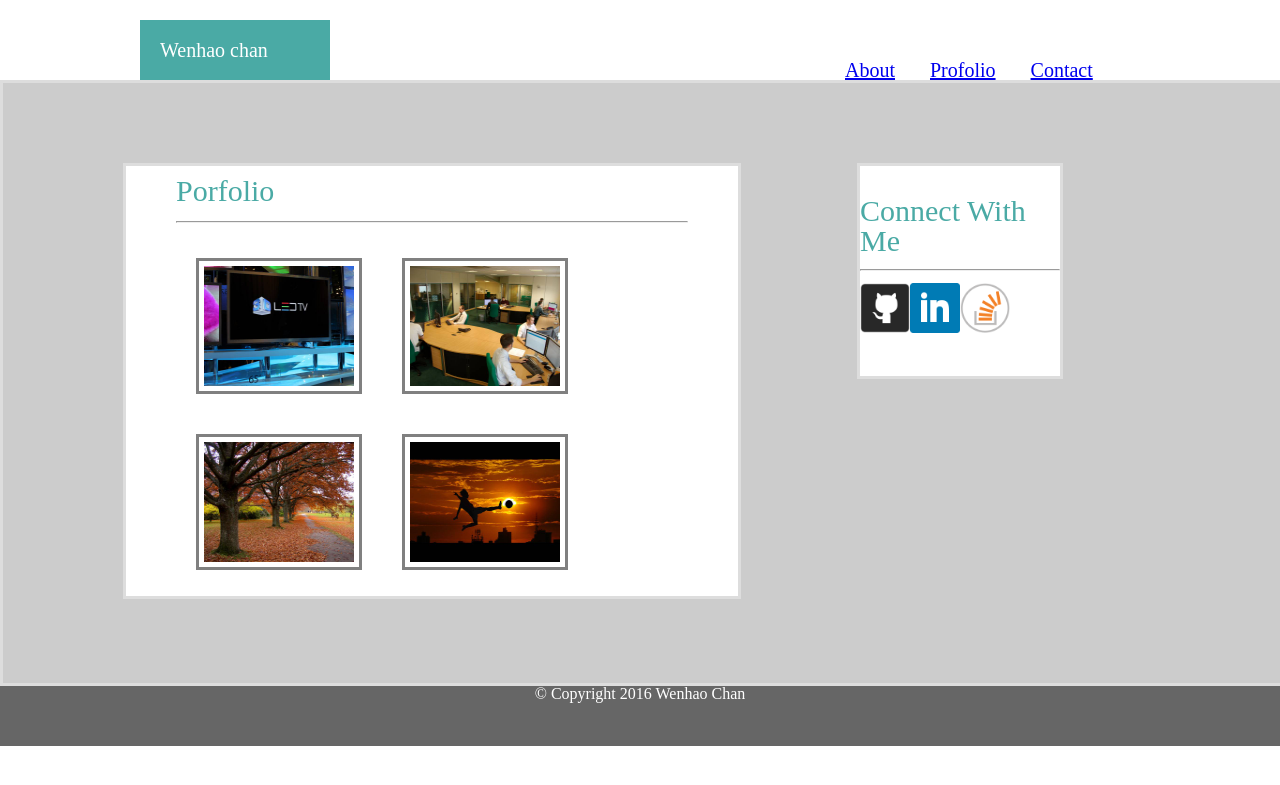
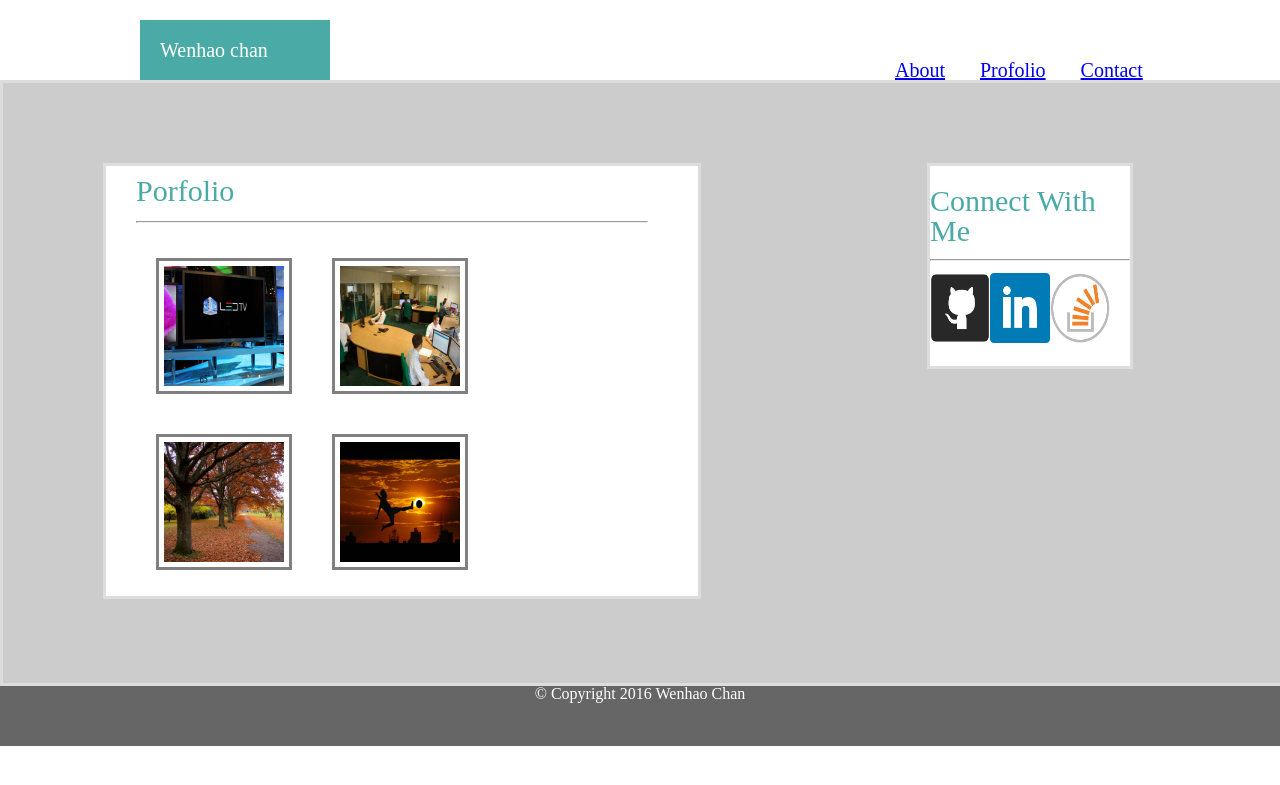
Before and after one commit to whchan167/Basic-Portfolio, a PHP site: page /portfolio.html in a window 1280 px wide. Shown: the top 785 px of the page. Run offline with PHP 8.4, Linux system fonts and the light colour scheme.

Commit message:
Basic-Portfolio

```diff
--- a/assets/css/style.css
+++ b/assets/css/style.css
@@ -3,6 +3,7 @@ body {margin: 0;
       background-color: #ffffff;
       font-family: "Georgia", Times New Roman, Times, serif;
       font-color: #333333;}
+
 h1 {font-family: 'Georgia', Times, Times New Roman, serif;}
 
 img {width:250px;
@@ -29,7 +30,7 @@ header {width:100%;
 		color:white;}
 
 .nav-box {margin-top:20px;
-		  margin-right:150px;
+		  margin-right:100px;
 		  font-size:20px;
 		  width:300px;
 		  height:80px;
@@ -52,46 +53,44 @@ header {width:100%;
  .aboutme   {width:40%;
  			height:60%;
  			float:left;
- 			padding:50px;
+ 			padding:30px 50px 70px 50px;
  			margin-top:80px;
- 			margin-left:120px;
+ 			margin-left:100px;
  			border:solid #dddddd;
  			font-size:20px;
  			background-color: #ffffff;
+ 			overflow:hidden;
  			}
 
  .aside {width:200px;
  		height:180px;
- 		float:right;
  		position: absolute;
  		background-color: #ffffff;
- 		margin-top:80px;
- 		margin-right:200px;
+ 		top:80px;
+ 		right:150px;
  	    font-size:25px;
- 	    padding-top:30px;
- 	    right:20px;
+ 	    padding-top:20px;
  		border:solid #dddddd;}
 
- #icon {width:50px;
- 	   height:50px;
+ #icon {width:60px;
+ 	   height:70px;
  	   display:inline-block;}
 
  footer {background-color: #666666;
 	font-style: Arial;
 	text-align: center;
 	color: white;
-	clear: both;overflow:auto;
+	clear: both;
+	overflow:auto;
 	width: 100%;
 	height: 60px;
 	text-align: center;
 	position: relative;
 	padding: 20px 0 0 20px;
-	left: 0px;
-	bottom:0px;
 	border-top:solid:#4aaaa5;}
 
 #business, #nature, #sports, #technic {display:inline-block;
-										width:150px;
+										width:120px;
 										height:120px;
 										margin: 20px;
 										padding: 5px;
@@ -100,9 +99,9 @@ header {width:100%;
 .porfolio  {width:40%;
  			height:60%;
  			float:left;
- 			padding:10px 50px 60px 50px;
+ 			padding:10px 50px 60px 30px;
  			margin-top:80px;
- 			margin-left:120px;
+ 			margin-left:100px;
  			border:solid #dddddd;
  			font-size:30px;
  			background-color: #ffffff;
```
